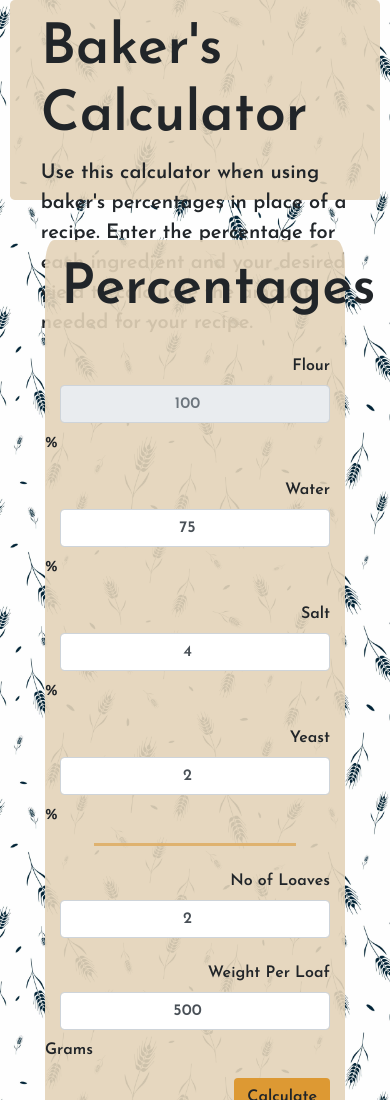
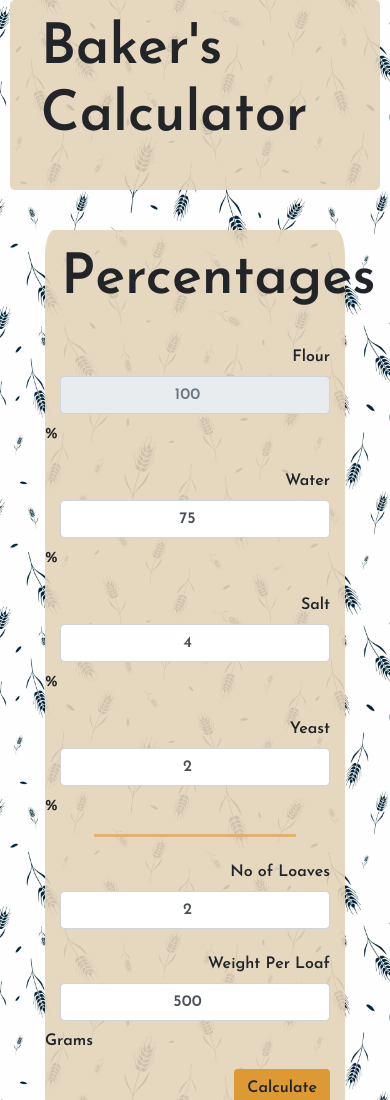
Before and after one commit to MAyala0/BakingCalc, a plain HTML site: page index.html in a window 390 px wide. Shown: the top 1100 px of the page. Drawn offline with nearby package versions, Linux system fonts and the light colour scheme.

Commit message:
hide description on small screens

```diff
--- a/index.html
+++ b/index.html
@@ -24,7 +24,7 @@
             <div class="jumbotron ltyellow pt-3 justify-content-center">
                 <div class="container">
                     <h1 class="display-4">Baker's Calculator</h1>
-                    <p class="lead">Use this calculator when using baker's percentages in place of a recipe. Enter the
+                    <p class="lead d-none d-lg-block">Use this calculator when using baker's percentages in place of a recipe. Enter the
                         percentage for
                         each ingredient and your desired yield to calculate the amounts needed for your recipe.</p>
                 </div>
```
